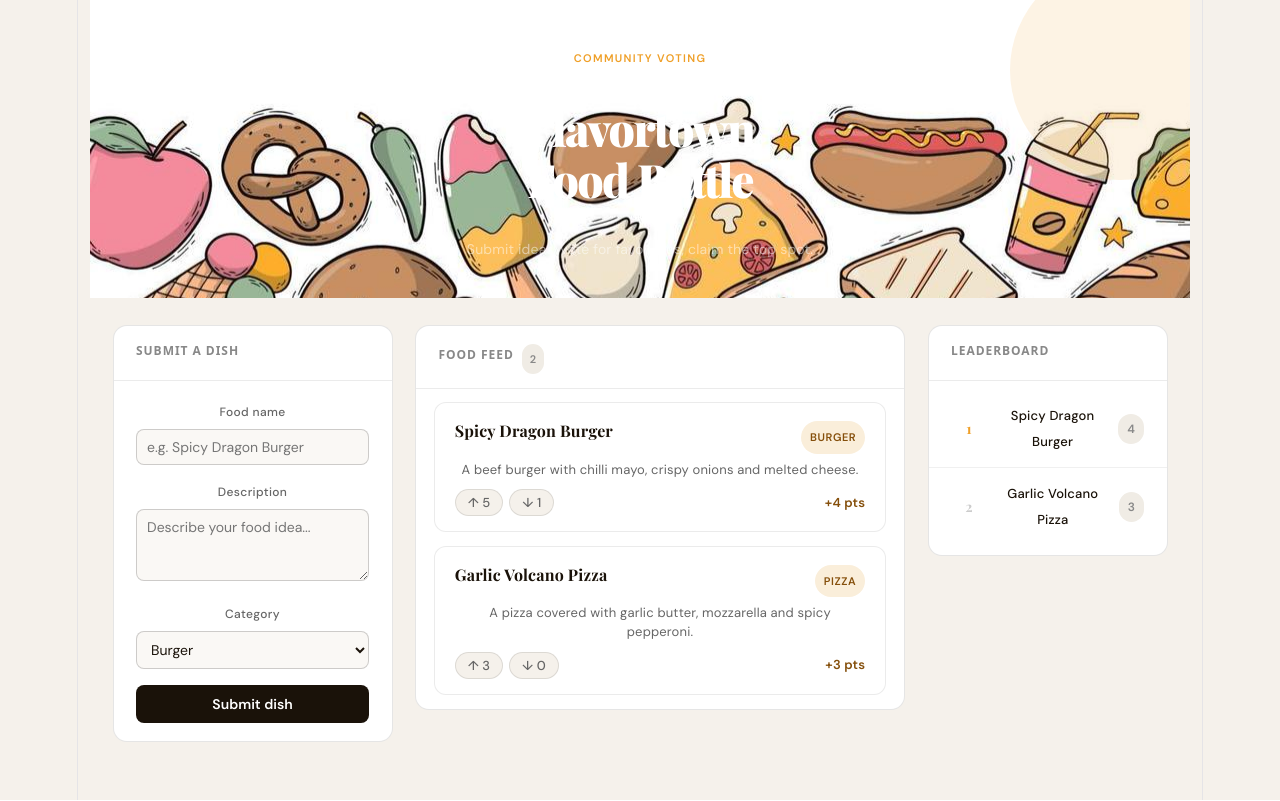
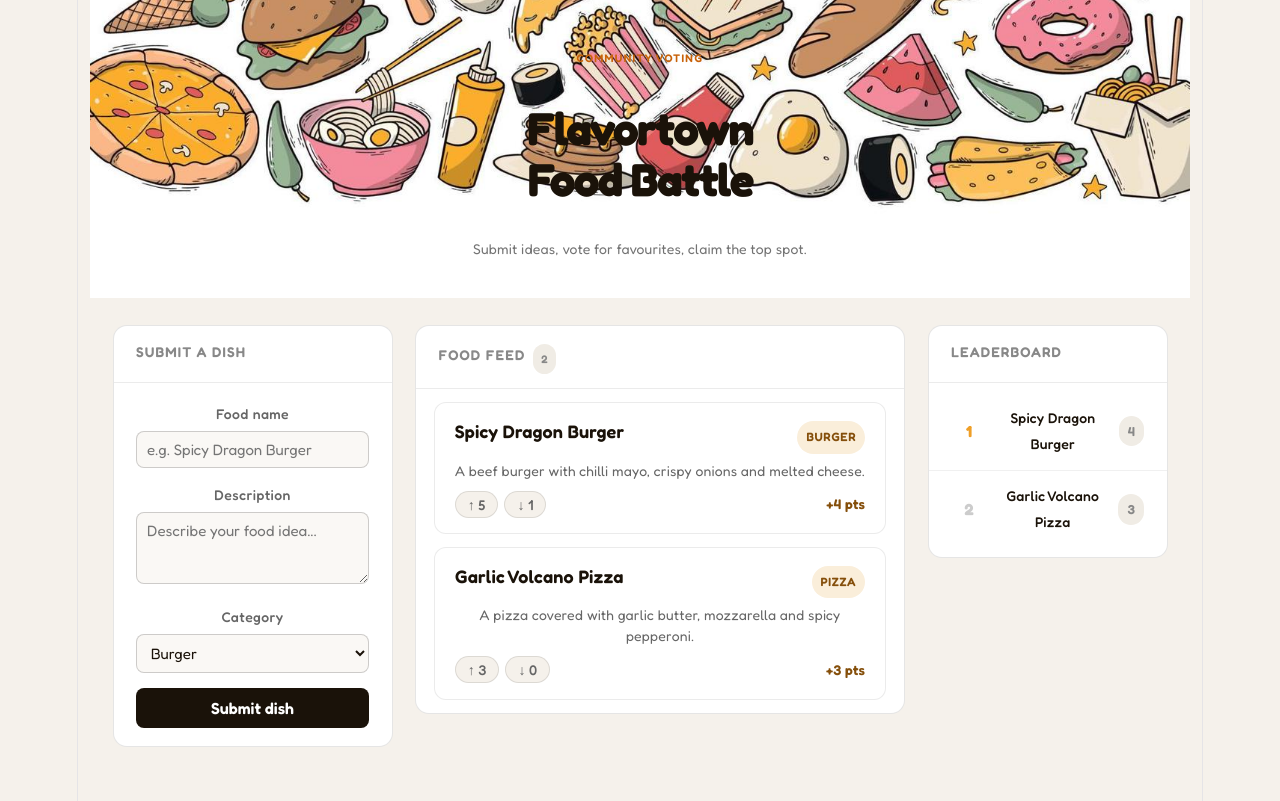
Before and after one commit to Chi-ChunL/Flavortown_Food_Battle, a React (Vite) app: page / in a window 1280 px wide. Built offline with nearby package versions, Linux system fonts and the light colour scheme.

Commit message:
Refined the edges of my website

```diff
--- a/index.html
+++ b/index.html
@@ -3,7 +3,7 @@
   <head>
     <link rel="preconnect" href="https://fonts.googleapis.com" />
     <link rel="preconnect" href="https://fonts.gstatic.com" crossorigin />
-    <link href="https://fonts.googleapis.com/css2?family=Playfair+Display:wght@700;900&family=DM+Sans:wght@400;500;600&display=swap" rel="stylesheet" />
+    <link href="https://fonts.googleapis.com/css2?family=Fredoka:wght@400;500;600;700&display=swap" rel="stylesheet" />
     <meta charset="UTF-8" />
     <link rel="icon" type="image/svg+xml" href="/favicon.svg" />
     <meta name="viewport" content="width=device-width, initial-scale=1.0" />
--- a/package.json
+++ b/package.json
@@ -10,6 +10,7 @@
     "preview": "vite preview"
   },
   "dependencies": {
+    "firebase": "^12.12.1",
     "react": "^19.2.5",
     "react-dom": "^19.2.5"
   },
--- a/src/App.css
+++ b/src/App.css
@@ -1,9 +1,9 @@
-@import url('https://fonts.googleapis.com/css2?family=Playfair+Display:wght@700;900&family=DM+Sans:wght@400;500;600&display=swap');
+@import url('https://fonts.googleapis.com/css2?family=Fredoka:wght@400;500;600;700&display=swap');
 
 * { box-sizing: border-box; margin: 0; padding: 0; }
 
 body {
-  font-family: 'DM Sans', sans-serif;
+  font-family: 'Fredoka', sans-serif;
   background: #f5f1eb;
   color: #1a1209;
 }
@@ -14,46 +14,39 @@ body {
   padding-bottom: 3rem;
 }
 
-/* Hero */
 .fb-hero {
-  background: #1a1209;
-  color: #fff;
+  background-color: #fff;
+  background-size: cover;
+  background-position: center;
   padding: 2.5rem 2.5rem 2rem;
   margin-bottom: 1.5rem;
   position: relative;
   overflow: hidden;
 }
 .fb-hero::before {
-  content: '';
-  position: absolute;
-  top: -40px; right: -40px;
-  width: 220px; height: 220px;
-  border-radius: 50%;
-  background: #ef9f27;
-  opacity: 0.12;
+  display: none;
 }
 .fb-hero-eyebrow {
   font-size: 11px;
   font-weight: 600;
   letter-spacing: 0.12em;
   text-transform: uppercase;
-  color: #ef9f27;
+  color: #c8620a;
   margin-bottom: 0.6rem;
 }
 .fb-hero h1 {
-  font-family: 'Playfair Display', serif;
+  font-family: 'Fredoka', sans-serif;
   font-size: clamp(28px, 5vw, 46px);
-  font-weight: 900;
+  font-weight: 700;
   line-height: 1.1;
-  color: #fff;
+  color: #1a1209;
 }
 .fb-hero p {
   font-size: 14px;
-  color: rgba(255, 255, 255, 0.5);
+  color: rgba(0, 0, 0, 0.55);
   margin-top: 0.5rem;
 }
 
-/* Layout */
 .fb-layout {
   display: grid;
   grid-template-columns: 280px 1fr 240px;
@@ -66,7 +59,6 @@ body {
   .fb-layout { grid-template-columns: 1fr; }
 }
 
-/* Panel */
 .fb-panel {
   background: #fff;
   border: 0.5px solid rgba(0, 0, 0, 0.1);
@@ -81,7 +73,8 @@ body {
   gap: 8px;
 }
 .fb-panel-header h2 {
-  font-size: 12px;
+  font-family: 'Fredoka', sans-serif;
+  font-size: 14px;
   font-weight: 600;
   letter-spacing: 0.08em;
   text-transform: uppercase;
@@ -96,7 +89,6 @@ body {
   padding: 2px 8px;
 }
 
-/* Form */
 .fb-form {
   padding: 1rem 1.25rem;
   display: flex;
@@ -105,7 +97,8 @@ body {
 }
 .fb-field label {
   display: block;
-  font-size: 12px;
+  font-family: 'Fredoka', sans-serif;
+  font-size: 14px;
   font-weight: 500;
   color: #666;
   margin-bottom: 4px;
@@ -115,8 +108,8 @@ body {
 .fb-field textarea,
 .fb-field select {
   width: 100%;
-  font-family: 'DM Sans', sans-serif;
-  font-size: 14px;
+  font-family: 'Fredoka', sans-serif;
+  font-size: 15px;
   padding: 8px 10px;
   border: 0.5px solid rgba(0, 0, 0, 0.18);
   border-radius: 8px;
@@ -142,8 +135,8 @@ body {
   border: none;
   border-radius: 8px;
   padding: 10px;
-  font-family: 'DM Sans', sans-serif;
-  font-size: 14px;
+  font-family: 'Fredoka', sans-serif;
+  font-size: 16px;
   font-weight: 600;
   cursor: pointer;
   transition: background 0.15s, transform 0.1s;
@@ -152,7 +145,6 @@ body {
 .fb-submit-btn:hover { background: #2d1f0e; }
 .fb-submit-btn:active { transform: scale(0.98); }
 
-/* Feed */
 .fb-feed {
   padding: 0.75rem 1rem;
   display: flex;
@@ -175,20 +167,22 @@ body {
   margin-bottom: 6px;
 }
 .fb-card h3 {
-  font-family: 'Playfair Display', serif;
-  font-size: 16px;
-  font-weight: 700;
+  font-family: 'Fredoka', sans-serif;
+  font-size: 18px;
+  font-weight: 600;
   line-height: 1.2;
   color: #1a1209;
 }
 .fb-card-desc {
-  font-size: 13px;
+  font-family: 'Fredoka', sans-serif;
+  font-size: 14px;
   color: #666;
   line-height: 1.5;
   margin-bottom: 10px;
 }
 .fb-cat-pill {
-  font-size: 11px;
+  font-family: 'Fredoka', sans-serif;
+  font-size: 12px;
   font-weight: 600;
   letter-spacing: 0.05em;
   text-transform: uppercase;
@@ -213,8 +207,8 @@ body {
   border: 0.5px solid rgba(0, 0, 0, 0.1);
   border-radius: 99px;
   padding: 4px 12px;
-  font-family: 'DM Sans', sans-serif;
-  font-size: 13px;
+  font-family: 'Fredoka', sans-serif;
+  font-size: 14px;
   font-weight: 500;
   color: #666;
   cursor: pointer;
@@ -225,13 +219,13 @@ body {
 .fb-vote-btn.down:hover { background: #fcebeb; border-color: #e24b4a; color: #a32d2d; }
 .fb-score {
   margin-left: auto;
-  font-size: 13px;
+  font-family: 'Fredoka', sans-serif;
+  font-size: 14px;
   font-weight: 600;
   color: #999;
 }
 .fb-score-positive { color: #854f0b; }
 
-/* Leaderboard */
 .fb-board { padding: 0.5rem 0; }
 .fb-rank-item {
   display: grid;
@@ -245,20 +239,22 @@ body {
 .fb-rank-item:last-child { border-bottom: none; }
 .fb-rank-item:hover { background: #faf8f5; }
 .fb-rank-num {
-  font-family: 'Playfair Display', serif;
-  font-size: 14px;
+  font-family: 'Fredoka', sans-serif;
+  font-size: 16px;
   font-weight: 700;
   color: #ccc;
   text-align: center;
 }
 .fb-rank-1 { color: #ef9f27; }
 .fb-rank-name {
-  font-size: 13px;
+  font-family: 'Fredoka', sans-serif;
+  font-size: 14px;
   font-weight: 500;
   color: #1a1209;
 }
 .fb-rank-pts {
-  font-size: 12px;
+  font-family: 'Fredoka', sans-serif;
+  font-size: 13px;
   font-weight: 600;
   color: #888;
   background: #f0ece5;
@@ -268,6 +264,7 @@ body {
 .fb-empty {
   padding: 2rem 1.25rem;
   text-align: center;
-  font-size: 13px;
+  font-family: 'Fredoka', sans-serif;
+  font-size: 14px;
   color: #bbb;
 }
```
Also changed, not shown: 1 other file (tests, documents, lock files or other folders).
